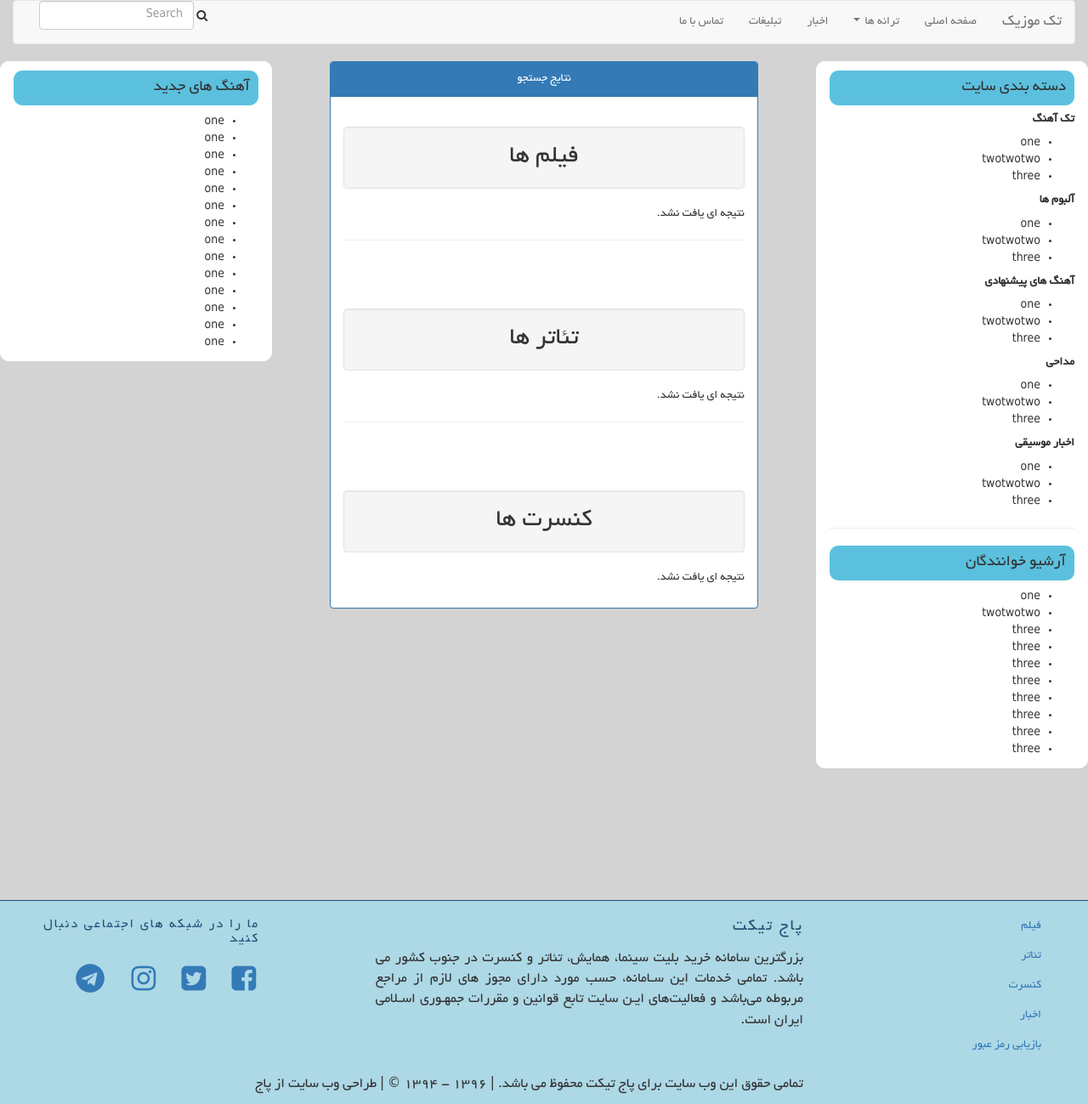
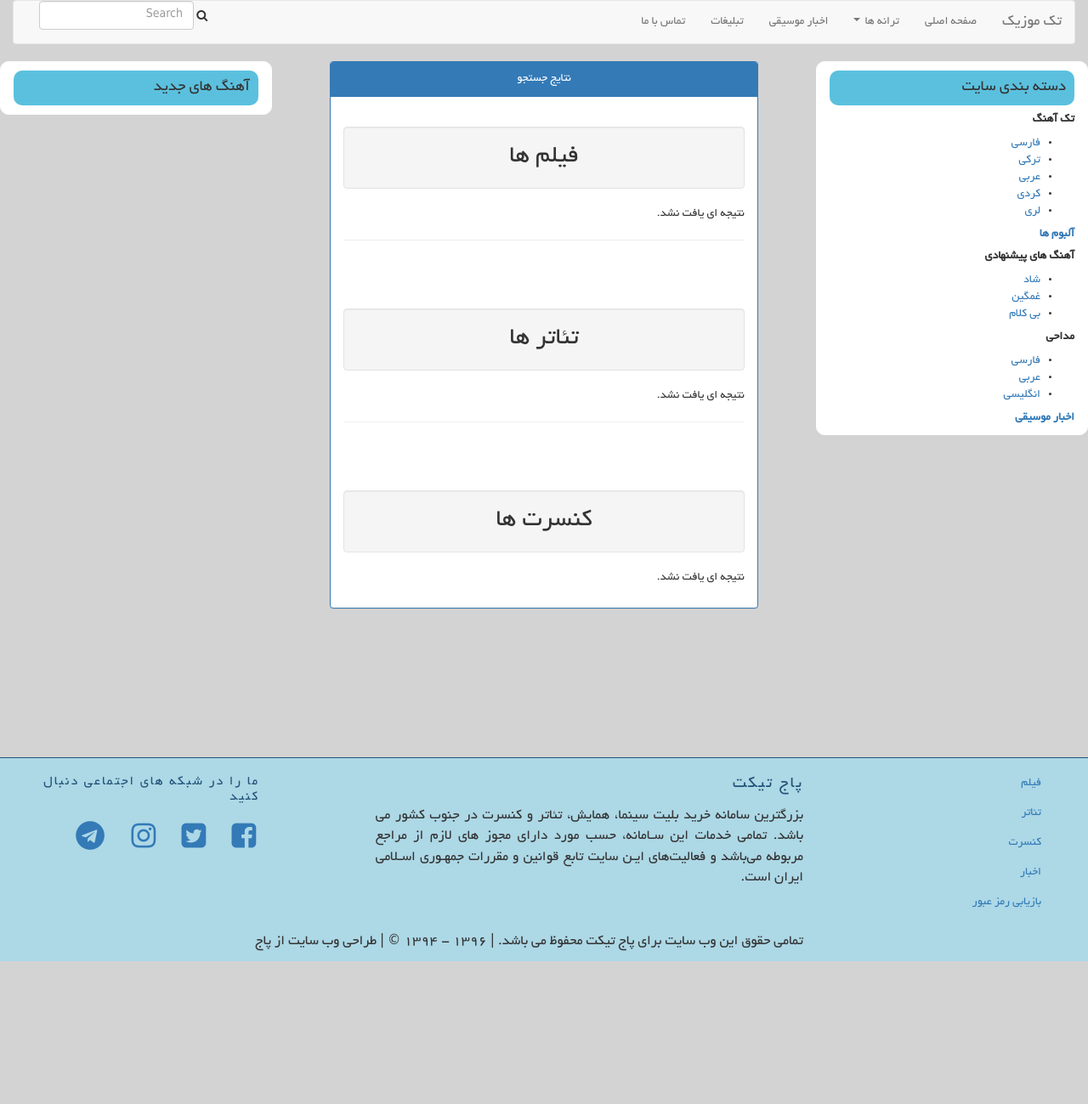
Before and after one commit to project1aa/music, a Django app: template templates/search/search.html in a window 1280 px wide. Shown: the whole page at 85% size. After the commit the page ends 1131 px from the top, so only its background shows below. Run offline with Django 3.2, Linux system fonts and the light colour scheme; the template is opened without the code that fills it, so the values that code supplies are empty.

Commit message:
Added latest_songs sections to base.html and views.py

```diff
--- a/music/views.py
+++ b/music/views.py
@@ -7,6 +7,12 @@ from .models import Song
 class SongListView(ListView):
     model = Song
 
+    def get_context_data(self, **kwargs):
+        context = super().get_context_data(**kwargs)
+        latest_songs = Song.objects.all()[:10]
+        context['latest_songs'] = latest_songs
+        return context
+
 
 class SongDetailView(DetailView):
     model = Song
--- a/templates/layouts/base.html
+++ b/templates/layouts/base.html
@@ -36,15 +36,15 @@
                         <li class="dropdown">
                             <a href="#" class="dropdown-toggle" data-toggle="dropdown" role="button" aria-haspopup="true" aria-expanded="false">ترانه ها <span class="caret"></span></a>
                             <ul class="dropdown-menu">
-                                <li><a href="#">فیلم</a></li>
+                                <li><a href="#">تک آهنگ</a></li>
                                 <li role="separator" class="divider"></li>
-                                <li><a href="#">تئاتر</a></li>
+                                <li><a href="#"></a></li>
                                 <li role="separator" class="divider"></li>
                                 <li><a href="#">کنسرت</a></li>
                             </ul>
                         </li>
                         <li>
-                            <a href="#">اخبار</a>
+                            <a href="#">اخبار موسیقی</a>
                         </li>
                         <li>
                             <a href="#">تبلیغات</a>
@@ -90,53 +90,32 @@
 
                 <h5><strong>تک آهنگ</strong></h5>
                 <ul>
+                    <li><a href="#">فارسی</a></li>
+                    <li><a href="#">ترکی</a></li>
+                    <li><a href="#">عربی</a></li>
+                    <li><a href="#">کردی</a></li>
+                    <li><a href="#">لری</a></li>
+                </ul>
+
+                <h5><a href="#"><strong>آلبوم ها</strong></a></h5>
+                <h5><strong>آهنگ های پیشنهادی</strong></h5>
+                <ul>
+                    <li><a href="#">شاد</a></li>
+                    <li><a href="#">غمگین</a></li>
+                    <li><a href="#">بی کلام</a></li>
+                </ul>
+                <h5><strong>مداحی</strong></h5>
+                <ul>
+                    <li><a href="#">فارسی</a></li>
+                    <li><a href="#">عربی</a></li>
+                    <li><a href="#">انگلیسی</a></li>
+                </ul>
+                <h5><a href="#"><strong>اخبار موسیقی</strong></a></h5>
+                <!-- <ul>
                     <li>one</li>
                     <li>twotwotwo</li>
                     <li>three</li>
-                </ul>
-
-                <h5><strong>آلبوم ها</strong></h5>
-                <ul>
-                    <li>one</li>
-                    <li>twotwotwo</li>
-                    <li>three</li>
-                </ul>
-                <h5><strong>آهنگ های پیشنهادی</strong></h5>
-                <ul>
-                    <li>one</li>
-                    <li>twotwotwo</li>
-                    <li>three</li>
-                </ul>
-                <h5><strong>مداحی</strong></h5>
-                <ul>
-                    <li>one</li>
-                    <li>twotwotwo</li>
-                    <li>three</li>
-                </ul>
-                <h5><strong>اخبار موسیقی</strong></h5>
-                <ul>
-                    <li>one</li>
-                    <li>twotwotwo</li>
-                    <li>three</li>
-                </ul>
-
-                <hr>
-                <h4 class="label-info" style="border-radius: 10px; padding: 10px; font-size: 19px;">
-                    آرشیو خوانندگان
-                </h4>
-                <ul>
-                    <li>one</li>
-                    <li>twotwotwo</li>
-                    <li>three</li>
-                    <li>three</li>
-                    <li>three</li>
-                    <li>three</li>
-                    <li>three</li>
-                    <li>three</li>
-                    <li>three</li>
-                    <li>three</li>
-                </ul>
-
+                </ul> -->
             </div>
 
             <!-- POSTS -->
@@ -151,20 +130,11 @@
                     آهنگ های جدید
                 </h4>
                 <ul>
-                    <li>one</li>
-                    <li>one</li>
-                    <li>one</li>
-                    <li>one</li>
-                    <li>one</li>
-                    <li>one</li>
-                    <li>one</li>
-                    <li>one</li>
-                    <li>one</li>
-                    <li>one</li>
-                    <li>one</li>
-                    <li>one</li>
-                    <li>one</li>
-                    <li>one</li>
+                    {% if latest_songs %}
+                        {% for song in latest_songs %}
+                            <li><a href="#">دانلود آهنگ {{ song.name }} از {{ song.singer.name }}</a></li>
+                        {% endfor %}
+                    {% endif %}
                 </ul>
             </div>
         </div>
```
